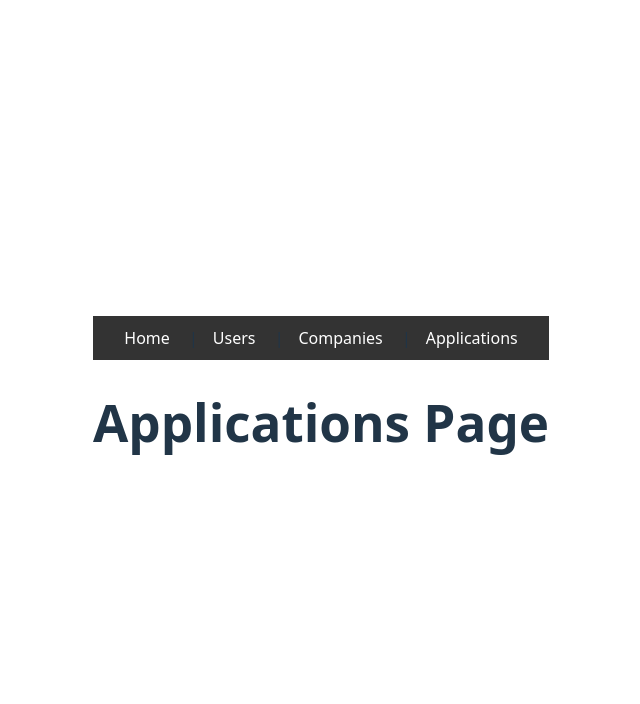
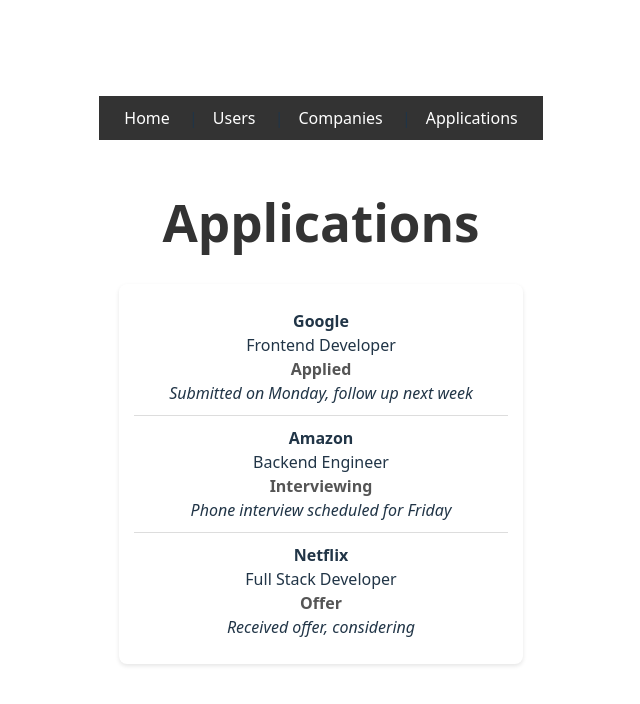
Before and after one commit to Josefbautista94/Joses-Job-Tracker, a React (Vite) app in the folder Frontend/: page /applications in a window 1280 px wide. Shown: the top 704 px of the page, without its empty margins (319-959 px from the left). Built offline with nearby package versions, Linux system fonts and the light colour scheme.

Commit message:
Styled Applications page with mock data and layout setup

```diff
--- a/Frontend/src/pages/Applications/Applications.css
+++ b/Frontend/src/pages/Applications/Applications.css
@@ -0,0 +1,31 @@
+.applications-container {
+    padding: 20px;
+  }
+
+  .applications-container h1 {
+    text-align: center;
+    color: #333;
+  }
+
+  .application-list {
+    margin: 20px auto;
+    max-width: 700px;
+    background: #fff;
+    padding: 15px;
+    border-radius: 8px;
+    box-shadow: 0 2px 4px rgba(0,0,0,0.1);
+  }
+
+  .application-item {
+    border-bottom: 1px solid #ddd;
+    padding: 10px 0;
+  }
+
+  .application-item:last-child {
+    border-bottom: none;
+  }
+
+  .status {
+    font-weight: bold;
+    color: #555;
+  }
--- a/Frontend/src/pages/Applications/Applications.jsx
+++ b/Frontend/src/pages/Applications/Applications.jsx
@@ -1,5 +1,42 @@
+import './Applications.css';
+
 function Applications() {
-    return <h1>Applications Page</h1>;
-  }
+  const sampleApplications = [
+    {
+      companyName: "Google",
+      positionTitle: "Frontend Developer",
+      status: "Applied",
+      notes: "Submitted on Monday, follow up next week"
+    },
+    {
+      companyName: "Amazon",
+      positionTitle: "Backend Engineer",
+      status: "Interviewing",
+      notes: "Phone interview scheduled for Friday"
+    },
+    {
+      companyName: "Netflix",
+      positionTitle: "Full Stack Developer",
+      status: "Offer",
+      notes: "Received offer, considering"
+    }
+  ];
 
-  export default Applications;
+  return (
+    <div className="applications-container">
+      <h1>Applications</h1>
+      <div className="application-list">
+        {sampleApplications.map((app, index) => (
+          <div key={index} className="application-item">
+            <strong>{app.companyName}</strong><br />
+            <span>{app.positionTitle}</span><br />
+            <span className="status">{app.status}</span><br />
+            <em>{app.notes}</em>
+          </div>
+        ))}
+      </div>
+    </div>
+  );
+}
+
+export default Applications;
```
